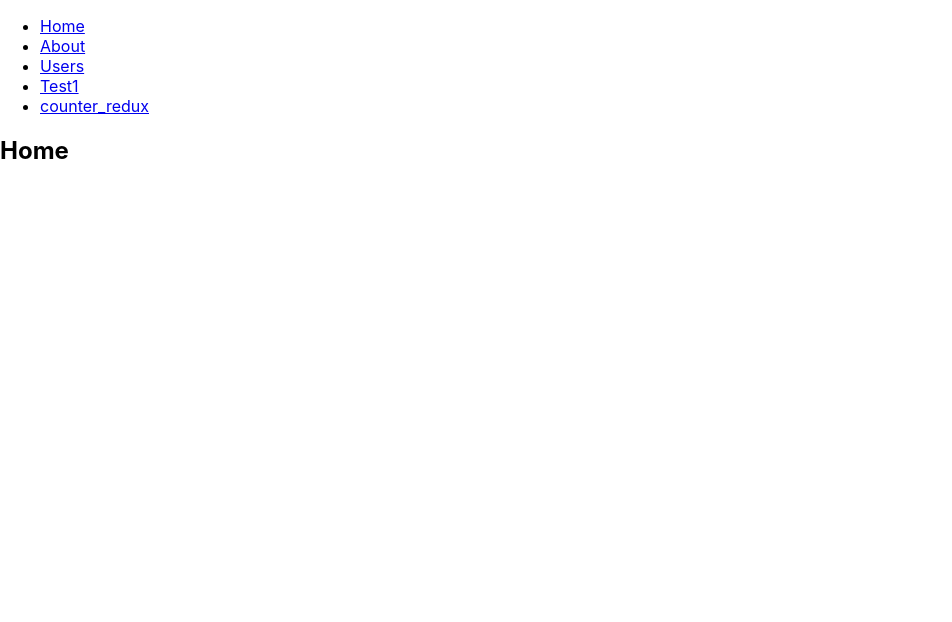
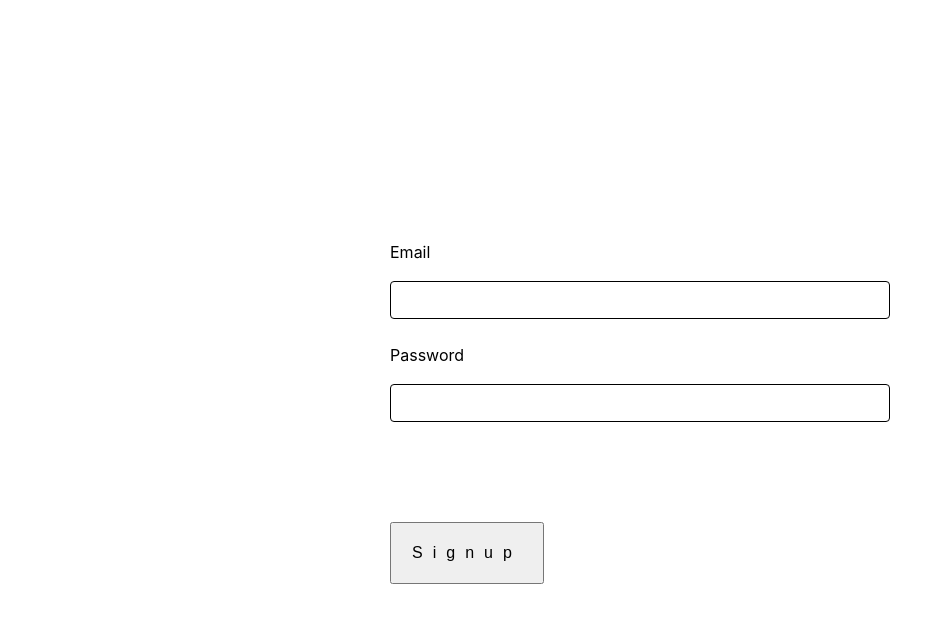
Before and after one commit to grimmer0125/typescript-full-stack-example, a React (Create React App) app in the folder client/: page /signup in a window 1280 px wide. Shown: the top 622 px of the page, without its empty margins (0-952 px from the left). Built offline with nearby package versions, Linux system fonts and the light colour scheme.

Commit message:
Add signin page

```diff
--- a/client/src/App.tsx
+++ b/client/src/App.tsx
@@ -3,36 +3,20 @@ import { BrowserRouter as Router, Switch, Route, Link } from "react-router-dom";
 
 import Test1 from "./Test1";
 import { Counter } from "./features/counter/Counter";
+import Signup from "./features/account/Signup";
 
 export default function App() {
   return (
     <Router>
       <div>
-        <nav>
-          <ul>
-            <li>
-              <Link to="/">Home</Link>
-            </li>
-            <li>
-              <Link to="/about">About</Link>
-            </li>
-            <li>
-              <Link to="/users">Users</Link>
-            </li>
-            <li>
-              <Link to="/test1">Test1</Link>
-            </li>
-            <li>
-              <Link to="/counter_redux">counter_redux</Link>
-            </li>
-          </ul>
-        </nav>
-
         {/* A <Switch> looks through its children <Route>s and
             renders the first one that matches the current URL. */}
         <Switch>
           <Route path="/counter_redux">
             <Counter />
+          </Route>
+          <Route path="/signup">
+            <Signup />
           </Route>
           <Route path="/test1">
             <Test1 />
--- /dev/null
+++ b/client/src/features/account/Account.module.css
@@ -0,0 +1,38 @@
+.form {
+    width: 500px;
+    /* display: flex;
+    justify-content: center;
+    align-items: center; */
+    /* margin: 0; */
+}
+
+.label {
+    line-height: 2;
+    text-align: left;
+    display: block;
+    margin-bottom: 13px;
+    margin-top: 20px;
+    /* color: white; */
+    /* font-size: 14px; */
+    /* font-weight: 200; */
+}
+
+.input {
+    display: block;
+    box-sizing: border-box;
+    width: 100%;
+    border-radius: 4px;
+    border: 1px solid;
+    padding: 10px 15px;
+    margin-bottom: 10px;
+    font-size: 14px;
+}
+
+
+
+.button {
+    margin-top: 40px;
+    padding: 20px;
+    font-size: 16px;
+    letter-spacing: 10px;
+}
--- /dev/null
+++ b/client/src/features/account/Signup.tsx
@@ -0,0 +1,51 @@
+import React, { useState } from "react";
+import { useForm } from "react-hook-form";
+
+import styles from "./Account.module.css";
+
+export default function Signup() {
+  const { register, handleSubmit, watch, errors } = useForm();
+  console.log("errors:", errors);
+  const onSubmit = (data: any) => {
+    console.log(data);
+  };
+
+  console.log(watch("example")); // watch input value by passing the name of it
+
+  return (
+    <div className={styles.form}>
+      <div>
+        <label className={styles.label}>Email</label>
+        <input
+          className={styles.input}
+          name="email"
+          ref={register({
+            required: "Enter your e-mail",
+            pattern: {
+              value: /^[A-Z0-9._%+-]+@[A-Z0-9.-]+\.[A-Z]{2,4}$/i,
+              message: "Enter a valid e-mail address",
+            },
+          })}
+        />
+      </div>
+      <div>
+        <label className={styles.label}>Password</label>
+        <input
+          className={styles.input}
+          name="password"
+          type="password"
+          defaultValue=""
+          ref={register}
+        />
+      </div>
+      <div style={{ height: 50 }}>
+        {errors.email && <p>{errors.email.message}</p>}
+      </div>
+      <div>
+        <button className={styles.button} onClick={handleSubmit(onSubmit)}>
+          Signup
+        </button>
+      </div>
+    </div>
+  );
+}
--- a/client/src/index.css
+++ b/client/src/index.css
@@ -5,6 +5,16 @@ body {
     sans-serif;
   -webkit-font-smoothing: antialiased;
   -moz-osx-font-smoothing: grayscale;
+
+  /* stretch body to the whole page */
+  height: 100vh;
+  /* define a flex container */
+  display: flex;
+  /* arrange items in column  */
+  flex-direction: column;
+  /* align vertically center */
+  justify-content: center;
+  align-items: center;
 }
 
 code {
```
